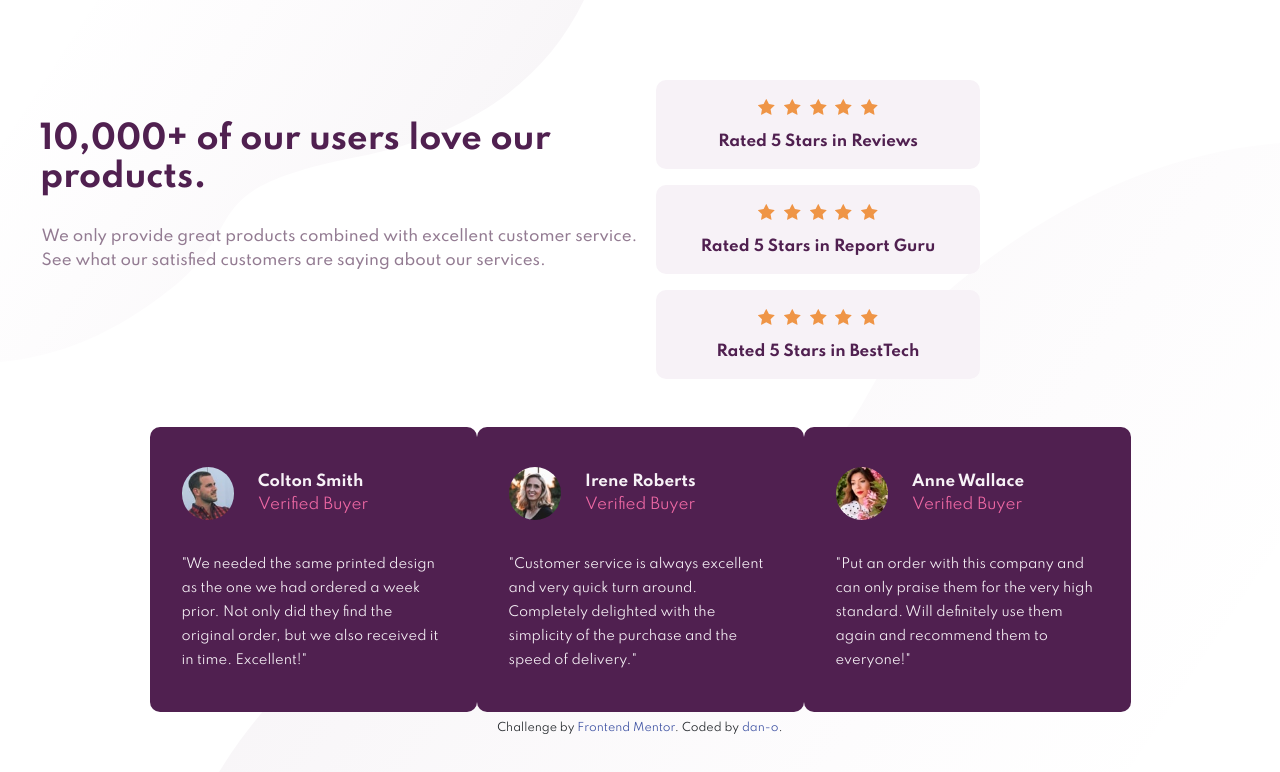
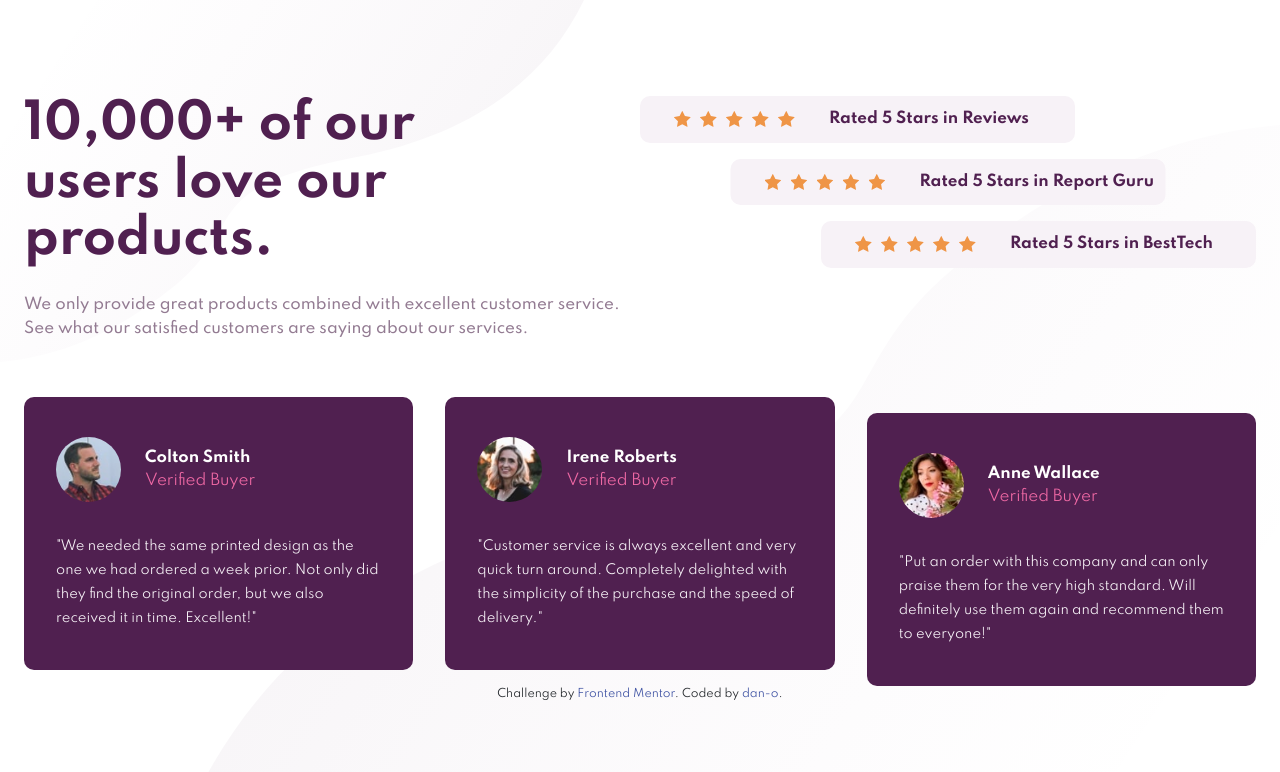
Before and after one commit to dpress13/frontend-mentor-social-proof-section, a website: page index.html in a window 1280 px wide. Drawn offline with nearby package versions, Linux system fonts and the light colour scheme; files that its build step writes are made by us from their sources; files whose address does not match are found by name.

Commit message:
tablet updates

```diff
--- a/assets/css/src/_modules.scss
+++ b/assets/css/src/_modules.scss
@@ -14,8 +14,7 @@ body {
   background-repeat: no-repeat, no-repeat;
   font-family: $font-primary;
   font-size: 0.9375rem;
-  margin: 5rem 1.5rem;
-
+  margin: 6rem 1.5rem;
 }
 
 h1 {
@@ -24,7 +23,7 @@ h1 {
   font-family: $font-primary;
   font-size: 2rem;
   font-weight: $font-weight-heavy;
-  margin-bottom: 1.75rem;
+  margin: 0;
 }
 
 h2 {
@@ -34,11 +33,11 @@ h2 {
   font-size: 0.9375rem;
   font-weight: $font-weight-medium;
   line-height: 1.5rem;
-  margin: 0 .1rem 1.5rem;
+  margin: 0;
 }
 
 h3 {
-  font-color: $white;
+  color: $white;
   font-family: $font-primary;
   font-size: 0.9375rem;
   font-weight: $font-weight-heavy;
@@ -52,26 +51,29 @@ h4 {
   font-weight: $font-weight-light;
   margin: 0;
 }
-
+// Intro Copy
 .row {
   margin: 0;
 }
 
 .intro-copy-star-review-container {
-  margin-bottom: 2.5rem;
+  margin-bottom: 3.5rem;
 }
 
 .intro-copy-container {
   text-align: center;
   padding: 0;
+  margin: 0 0 1rem;
 }
-/* Star Review */
+
+.main-headline-container {
+  margin: 0 0 1.5rem;
+}
+
+.subheadline-container {}
+// Star Review
 .star-review-container {
   padding: 0;
-  // position: relative;
-  // max-width: 100%;
-  // left: 50%;
-  // transform: translateX(-50%);
 }
 
 .star-review-wrapper {
@@ -81,7 +83,7 @@ h4 {
   display: flex;
   flex-wrap: wrap;
   font-weight: $font-weight-heavy;
-  margin: 1rem 0;
+  margin: 0 0 1rem;
   padding: 1rem 0;
   justify-content: center;
   max-width: 324px;
@@ -102,23 +104,22 @@ h4 {
 .review-star {
   margin: 0 0.15rem;
 }
- .star-review-text {
-   text-align: center;
- }
 
+.star-review-text {
+  text-align: center;
+}
 
 /* Testimonials */
 .testimonial-container {
-  justify-content: center;
+  // justify-content: center;
 }
 
 .testimonial-wrapper {
   background-color: $dark-purple;
   border-radius: 10px;
   color: $light-gray;
-  margin: 0.5rem 0;
+  margin: 0 0 1rem;
   padding: 2.5rem 2rem;
-  max-width: 327px;
 }
 
 .testimonial-image {
@@ -131,6 +132,7 @@ h4 {
 .testimonal-person-info {
   display: flex;
   align-items: center;
+  padding-bottom: 2rem;
 }
 
 .testimonial-text {
@@ -138,22 +140,11 @@ h4 {
   font-size: 0.8125rem;
   font-weight: $font-weight-light;
   line-height: 1.5rem;
-  padding-top: 2rem;
 }
 
+// Mobile Finetuning
+@media (min-width: 376px) and (max-width: 767px) {
 
-// Mobile
-
-// Finetuning - Portrait
-// @media (max-width: 439px) {
-//   .star-review-container {
-//     position: relative;
-//     left: 50%;
-//     transform: translateX(-50%);
-//   }
-// }
-
-@media (min-width: 376px) and (max-width: 767px) {
   .star-review-1 {
     position: static;
   }
@@ -169,65 +160,23 @@ h4 {
     left: 100%;
     transform: translateX(-100%);
   }
-}
-
-@media (min-width: 376px) and (max-width: 767px) {
-
-  body {
-    max-width: 500px;
-    position: relative;
-    left: 40%;
-    transform: translateX(-40%);
-  }
 
   .testimonial-1 {
-    position: relative;
-    right: 50%;
-    transform: translateX(50%);
+    position: static;
   }
 
   .testimonial-2 {
-    position: static;
+    position: relative;
+    left: 50%;
+    transform: translateX(-50%);
   }
 
   .testimonial-3 {
     position: relative;
-    left: 50%;
-    transform: translateX(-50%);
+    left: 100%;
+    transform: translateX(-100%);
   }
 }
-
-
-
-@media (min-width: 768px) {
-
-  .intro-copy-container {
-    margin-top: 1.5rem;
-    padding: 1rem;
-    text-align: left;
-  }
-}
-// @media (min-width: 703px) {
-//   .testimonial-wrapper {
-//     margin: .5rem;
-//   }
-// }
-// Finetuning - Landscape
-// @media (min-width: 576px) {
-//   .star-review-container {
-//     margin-bottom: 1.75rem;
-//     max-width: 324px;
-//     padding: 0;
-//   }
-//
-//   .intro-copy-container{
-//     // margin-top: 3.25rem;
-//   }
-// }
-
-//Tablet
-
-// Finetuning Portrait
 
 @media (min-width: 768px) {
   body {
@@ -235,4 +184,69 @@ h4 {
     background-position: top left, bottom right;
     background-repeat: no-repeat, no-repeat;
   }
+
+  h1 {
+    font-size: 3rem;
+  }
+
+  .intro-copy-container {
+    text-align: left;
+    margin: 0;
+  }
+
+  .main-headline-container {
+    max-width: 391px;
+  }
+
+  .star-review-wrapper {
+    padding: .75rem 0;
+  }
+
+  .star-review-1 {
+    position: static;
+  }
+
+  .star-review-2 {
+    position: relative;
+    left: 50%;
+    transform: translateX(-50%);
+  }
+
+  .star-review-3 {
+    position: relative;
+    left: 100%;
+    transform: translateX(-100%);
+  }
+
+  .testimonial-container {
+    justify-content: center;
+  }
+
+  .testimonial-1 {
+    margin: 0 1rem 1rem 0;
+  }
+
+  .testimonial-2 {
+    margin: 0 1rem 1rem;
+  }
+
+  .testimonial-3 {
+    margin: 1rem 0 0 1rem;
+  }
+  @media (max-width: 880px) {
+    .subheadline-container {
+      width: 425px;
+    }
+  }
 }
+
+@media (min-width: 920px) {
+  .star-review-wrapper {
+    justify-content: left;
+    max-width: 435px;
+  }
+
+  .stars-row {
+    margin: 0 2rem;
+  }
+}
--- a/index.html
+++ b/index.html
@@ -20,8 +20,8 @@
 <body>
   <div class="intro-copy-star-review-container row">
     <div class="intro-copy-container col-md">
-      <h1>10,000+ of our users love our products.</h1>
-      <h2>We only provide great products combined with excellent customer service. See what our satisfied customers are saying about our services.</h2>
+      <h1 class="main-headline-container">10,000+ of our users love our products.</h1>
+      <h2 class="subheadline-container">We only provide great products combined with excellent customer service. See what our satisfied customers are saying about our services.</h2>
     </div>
     <div class="star-review-container col-md">
       <div class="star-review-wrapper star-review-1">
@@ -57,7 +57,7 @@
     </div>
   </div>
   <div class="testimonial-container row">
-    <div class="testimonial-wrapper col-xs col-md-6 col-lg testimonial-1">
+    <div class="testimonial-wrapper col-sm-7 col-md-5 col-lg testimonial-1">
       <div class="testimonal-person-info">
         <img class="testimonial-image" src="images/image-colton.jpg" alt="Colton's Picture">
         <div>
@@ -67,7 +67,7 @@
       </div>
       <div class="testimonial-text">"We needed the same printed design as the one we had ordered a week prior. Not only did they find the original order, but we also received it in time. Excellent!"</div>
     </div>
-    <div class="testimonial-wrapper col-xs col-md-6 col-lg testimonial-2">
+    <div class="testimonial-wrapper col-sm-7 col-md-5 col-lg testimonial-2">
       <div class="testimonal-person-info">
         <img class="testimonial-image" src="images/image-irene.jpg" alt="Irene's Picture">
         <div>
@@ -77,7 +77,7 @@
       </div>
       <div class="testimonial-text">"Customer service is always excellent and very quick turn around. Completely delighted with the simplicity of the purchase and the speed of delivery."</div>
     </div>
-    <div class="testimonial-wrapper col-xs col-md-6 col-lg testimonial-3">
+    <div class="testimonial-wrapper col-sm-7 col-md-5 col-lg testimonial-3">
       <div class="testimonal-person-info">
         <img class="testimonial-image" src="images/image-anne.jpg" alt="Anne's Picture">
         <div>
```
Also changed, not shown: assets/css/site/style.css.
